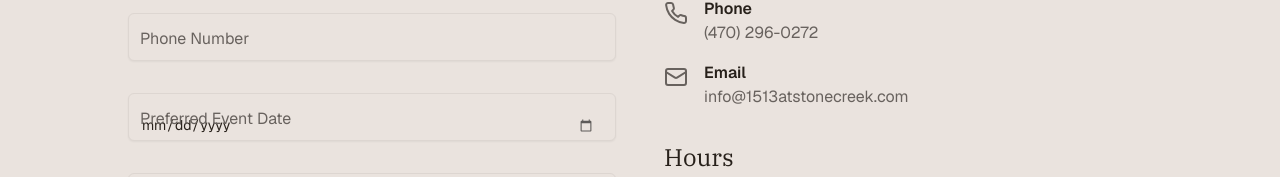
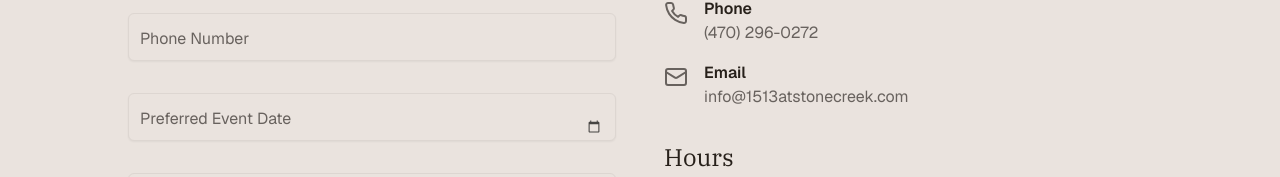
Before and after one commit to cklob23/1513atstonecreek, a Next.js app: page /contact in a window 1280 px wide. Shown: the part 687-864 px from the top of the page. Built offline with nearby package versions, Linux system fonts and the light colour scheme.

Commit message:
Fix floating input component

```diff
--- a/components/ui/floating-input.tsx
+++ b/components/ui/floating-input.tsx
@@ -34,29 +34,33 @@ export function FloatingInput({
         type={textarea ? undefined : type}
         required={required}
         className={`peer bg-muted border border-border pt-6 pb-2 px-3 rounded-md h-12 text-[16px]
+          ${!textarea ? "block w-full" : ""}
           appearance-none
 
-          ${type === "date" ? `
+          ${
+            type === "date"
+              ? `
               appearance-none
 
-        /* Hide forced placeholder */
-        [&::-webkit-datetime-edit-text]:opacity-0
-        [&::-webkit-datetime-edit-month-field]:opacity-0
-        [&::-webkit-datetime-edit-day-field]:opacity-0
-        [&::-webkit-datetime-edit-year-field]:opacity-0
+              /* Hide browser placeholder */
+              [&::-webkit-datetime-edit-year-field]:text-transparent
+              [&::-webkit-datetime-edit-month-field]:text-transparent
+              [&::-webkit-datetime-edit-day-field]:text-transparent
+              [&::-webkit-datetime-edit-text]:text-transparent
 
-        /* Show text once value is selected */
-        [&:not(:placeholder-shown)::-webkit-datetime-edit-text]:opacity-100
-        [&:not(:placeholder-shown)::-webkit-datetime-edit-month-field]:opacity-100
-        [&:not(:placeholder-shown)::-webkit-datetime-edit-day-field]:opacity-100
-        [&:not(:placeholder-shown)::-webkit-datetime-edit-year-field]:opacity-100
+              /* When value exists, show text */
+              has-[value]:[&::-webkit-datetime-edit-year-field]:text-foreground
+              has-[value]:[&::-webkit-datetime-edit-month-field]:text-foreground
+              has-[value]:[&::-webkit-datetime-edit-day-field]:text-foreground
+              has-[value]:[&::-webkit-datetime-edit-text]:text-foreground
 
-        /* Center the icon */
-        [&::-webkit-calendar-picker-indicator]:mt-[2px]
-        [&::-webkit-calendar-picker-indicator]:mr-2
-        [&::-webkit-calendar-picker-indicator]:opacity-60
-        [&::-webkit-calendar-picker-indicator:hover]:opacity-100
-        ` : ""}
+              /* Calendar icon alignment */
+              [&::-webkit-calendar-picker-indicator]:mt-[4px]
+              [&::-webkit-calendar-picker-indicator]:opacity-70
+              hover:[&::-webkit-calendar-picker-indicator]:opacity-100
+            `
+              : ""
+          }
 
           ${textarea ? "min-h-32 h-auto" : ""}
           ${className}
@@ -69,7 +73,7 @@ export function FloatingInput({
           absolute left-3 top-[14px] text-muted-foreground pointer-events-none
           transition-all duration-200
           peer-focus:top-1 peer-focus:text-xs peer-focus:text-foreground
-          peer-valid:top-1 peer-valid:text-xs
+          peer-[value]:top-1 peer-[value]:text-xs
         "
       >
         {label}
```
Lines whose indentation alone changed are shown as unchanged.
